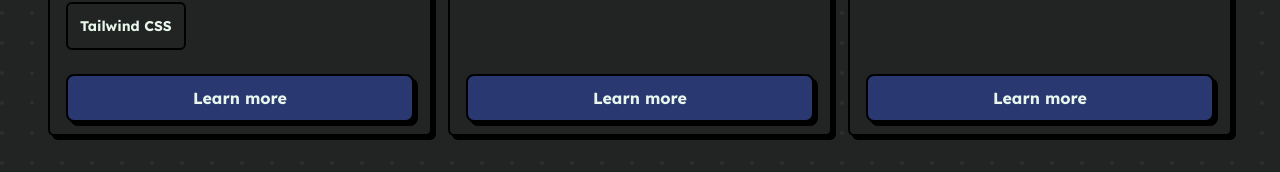
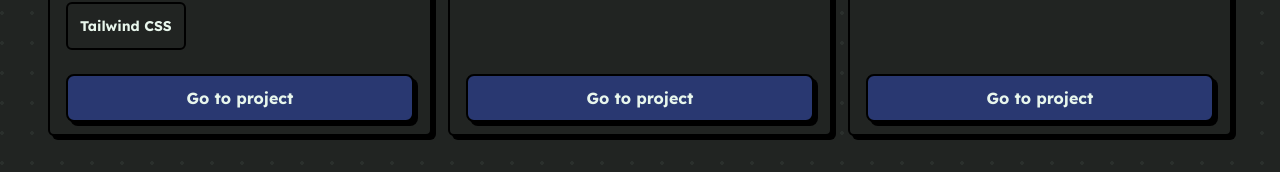
Before and after one commit to adrianuspandu/adrianuspandu.com, a Next.js app: page / in a window 1280 px wide. Shown: the part 1099-1271 px from the top of the page. Built offline with nearby package versions, Linux system fonts and the light colour scheme; no server answers; a web font is replaced by a local one.

Commit message:
copywriting: cta project button

```diff
--- a/src/app/components/ProjectCard.js
+++ b/src/app/components/ProjectCard.js
@@ -40,7 +40,7 @@ export default function ProjectCard({ name }) {
       <h3 className="font-bold text-xl lg:text-3xl">{projectData.title}</h3>
       <p className="text-md lg:text-xl text-grayText">{projectData.description}</p>
       <div className="flex flex-row flex-wrap gap-2">{projectTags}</div>
-      <BrutalLink href={projectData.href} newTab={false} className="bg-secondary mt-auto">Learn more</BrutalLink>
+      <BrutalLink href={projectData.href} newTab={false} className="bg-secondary mt-auto">Go to project</BrutalLink>
     </div>
   );
 }
```
